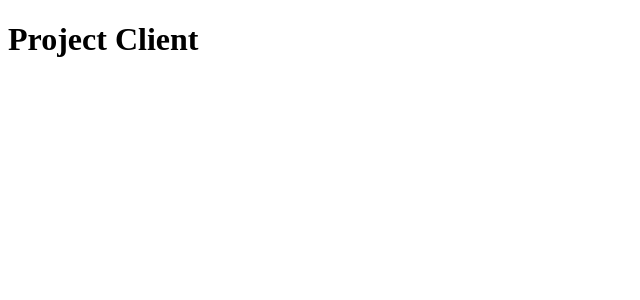
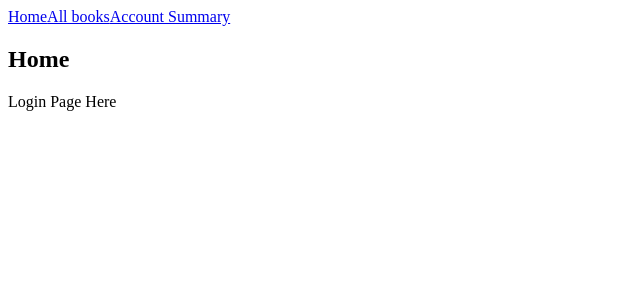
Before and after one commit to RumiYo/python-p4-project-library-app, a React (Create React App) app in the folder client/: page / in a window 1280 px wide. Shown: the top 300 px of the page, without its empty margins (0-640 px from the left). Built offline with nearby package versions, Linux system fonts and the light colour scheme.

Commit message:
created some components and pages and created routes and navbar and upgraded react-router-dom to v6

```diff
--- a/client/package.json
+++ b/client/package.json
@@ -9,11 +9,13 @@
     "@testing-library/user-event": "^13.5.0",
     "react": "^18.2.0",
     "react-dom": "^18.2.0",
-    "react-router-dom": "^5.2.0",
+    "react-router-dom": "^6.25.1",
     "react-scripts": "5.0.1",
     "web-vitals": "^2.1.4"
   },
-  "devDependencies": {"@babel/plugin-proposal-private-property-in-object":"^7.21.11"},
+  "devDependencies": {
+    "@babel/plugin-proposal-private-property-in-object": "^7.21.11"
+  },
   "scripts": {
     "start": "react-scripts start",
     "build": "react-scripts build",
--- /dev/null
+++ b/client/src/App.js
@@ -0,0 +1,16 @@
+import React, { useEffect, useState } from "react";
+import { Outlet } from "react-router-dom";
+import NavBar from "./components/NavBar";
+
+function App() {
+  return (
+    <>
+      <header>
+        <NavBar />
+      </header>
+      <Outlet />
+    </>
+);
+}
+
+export default App;
--- a/client/src/components/App.js
+++ /dev/null
@@ -1,8 +0,0 @@
-import React, { useEffect, useState } from "react";
-import { Switch, Route } from "react-router-dom";
-
-function App() {
-  return <h1>Project Client</h1>;
-}
-
-export default App;
--- /dev/null
+++ b/client/src/components/NavBar.js
@@ -0,0 +1,25 @@
+import React from "react";
+import { NavLink } from "react-router-dom";
+
+function NavBar(){
+    return (
+        <nav>
+            <NavLink
+                to="/"
+                className="nav-link"
+            >Home
+            </NavLink>
+            <NavLink
+                to="/books"
+                className="nav-link"
+            >All books
+            </NavLink>
+            <NavLink
+                to="/account"
+                className="nav-link"
+            >Account Summary</NavLink>
+        </nav>
+    )
+}
+
+export default NavBar;
--- a/client/src/index.js
+++ b/client/src/index.js
@@ -1,8 +1,13 @@
 import React from "react";
-import App from "./components/App";
+
+import ReactDOM from 'react-dom/client'
 import "./index.css";
-import { createRoot } from "react-dom/client";
+import { RouterProvider, createBrowserRouter } from "react-router-dom";
+import routes from "./routes.js";
 
-const container = document.getElementById("root");
-const root = createRoot(container);
-root.render(<App />);
+const router = createBrowserRouter(routes);
+
+const root = ReactDOM.createRoot(document.getElementById("root"));
+root.render(
+    <RouterProvider router={router} />
+);
--- /dev/null
+++ b/client/src/pages/BookIndex.js
@@ -0,0 +1,16 @@
+import { useEffect, useState } from "react";
+import { Link } from  "react-router-dom";
+
+function BookIndex(){
+
+
+    return (
+        <div>
+            <h2>Book Index</h2>
+        </div>
+
+    )
+
+}
+
+export default BookIndex;
--- /dev/null
+++ b/client/src/pages/ErrorPage.js
@@ -0,0 +1,14 @@
+import { useRouteError } from "react-router-dom";
+
+function ErrorPage(){
+
+    const error = useRouteError();
+
+    return (
+        <main>
+            <h1>Woops! Something went wrong!</h1>
+        </main>
+    )
+}
+
+export default ErrorPage;
--- /dev/null
+++ b/client/src/pages/Home.js
@@ -0,0 +1,17 @@
+import { useEffect, useState } from "react";
+import { Link } from  "react-router-dom";
+
+function Home(){
+
+
+    return (
+        <main>
+            <h2>Home</h2>
+            <p>Login Page Here</p>
+        </main>
+
+    )
+
+}
+
+export default Home;
--- /dev/null
+++ b/client/src/pages/UserPage.js
@@ -0,0 +1,16 @@
+import { useEffect, useState } from "react";
+import { Link } from  "react-router-dom";
+
+function UserPage(){
+
+
+    return (
+        <div>
+            <h2>User Page</h2>
+        </div>
+
+    )
+
+}
+
+export default UserPage;
--- /dev/null
+++ b/client/src/routes.js
@@ -0,0 +1,30 @@
+import App from "./App";
+import ErrorPage from "./pages/ErrorPage";
+import Home from "./pages/Home";
+import BookIndex from "./pages/BookIndex";
+import UserPage from "./pages/UserPage";
+
+
+const routes = [
+    {
+        path: "/",
+        element: <App />,
+        errorElement: <ErrorPage/>,
+        children: [
+            {
+                path: "/",
+                element: <Home />,
+            },
+            {
+                path: "/books",
+                element: <BookIndex />,
+            },
+            {
+                path: "/account",
+                element: <UserPage />
+            }
+        ]
+    }
+];
+
+export default routes;
```
Also changed, not shown: client/src/components/LoginForm.js (added, +13 -0 lines), client/src/components/SignUpForm.js (added).
